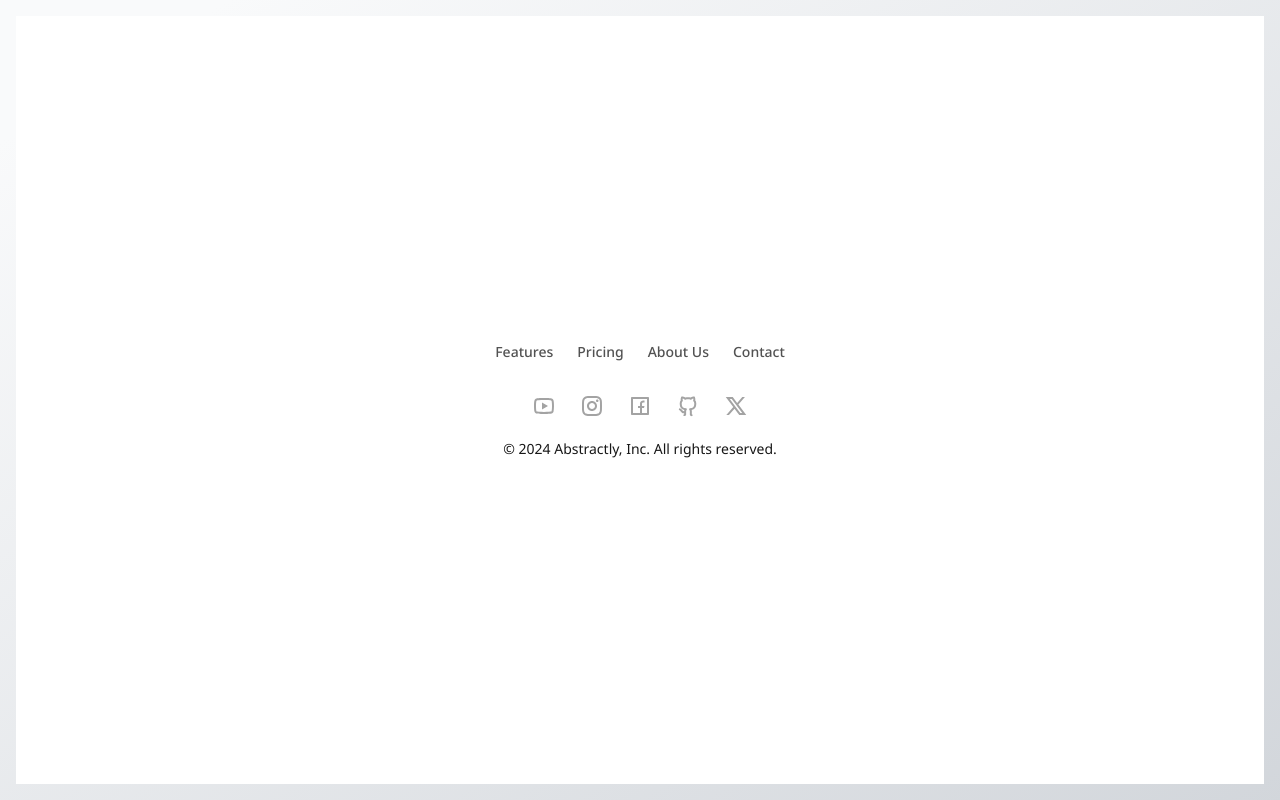
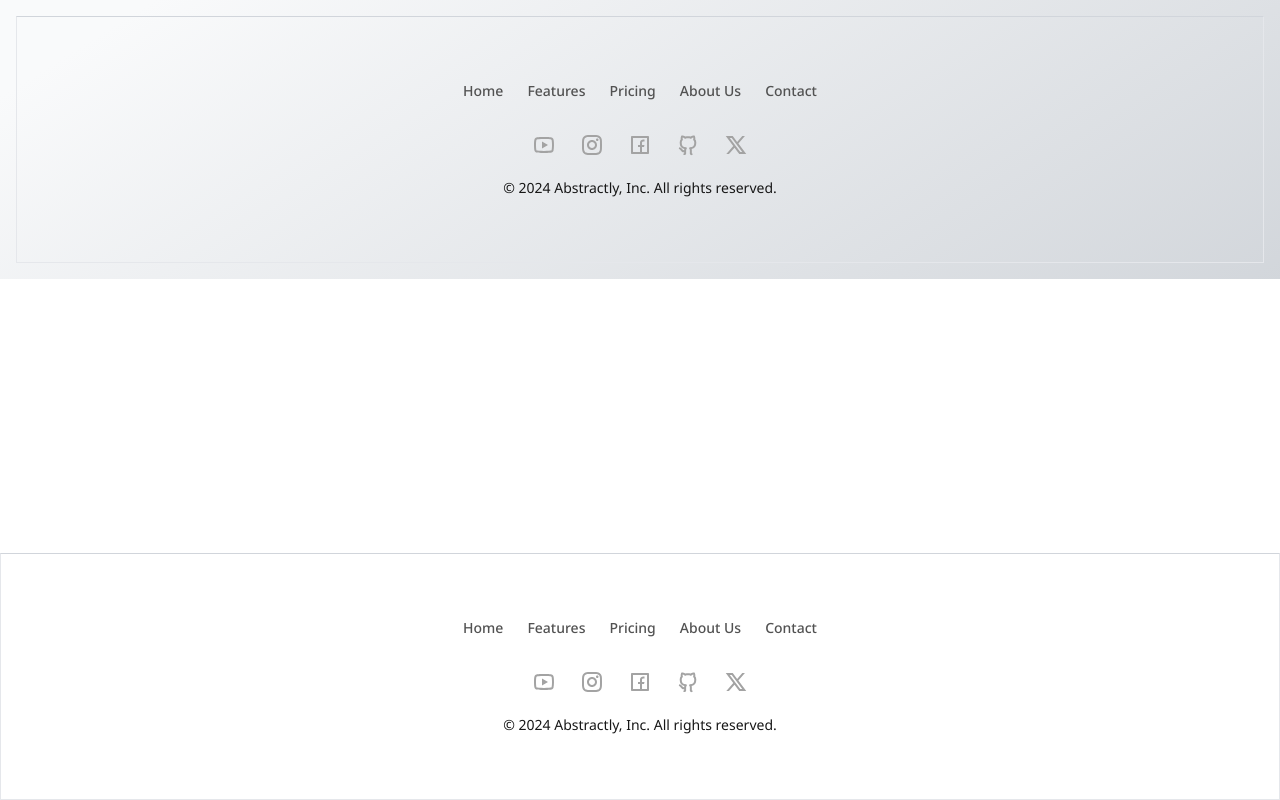
Before and after one commit to av0ed/ui-component-library, a Next.js app: page /footer in a window 1280 px wide. Built offline with nearby package versions, Linux system fonts and the light colour scheme.

Commit message:
update layout

```diff
--- a/app/_components/footer.tsx
+++ b/app/_components/footer.tsx
@@ -6,9 +6,14 @@ import {
   RiGithubLine,
   RiTwitterXLine,
 } from "@remixicon/react";
-import { makeLink } from "../_utilities/helpers";
 
-const pages = ["Features", "Pricing", "About Us", "Contact"];
+const pages = [
+  { id: 0, page: "Home", href: "/" },
+  { id: 1, page: "Features", href: "/" },
+  { id: 2, page: "Pricing", href: "/" },
+  { id: 3, page: "About Us", href: "team-section" },
+  { id: 4, page: "Contact", href: "/" },
+];
 
 const socialLinks = [
   { id: 0, Icon: RiYoutubeLine, href: "/" },
@@ -28,11 +33,11 @@ const classes = {
 
 export default function Footer() {
   return (
-    <footer className="flex flex-col items-center justify-center text-sm font-medium py-12 md:py-16 lg:py-24 px-8 lg:px-24 w-full w-screen-sm md:w-screen-md">
+    <footer className="flex flex-col items-center justify-center border border-t-gray-300 text-sm font-medium py-12 md:py-16 lg:py-24 px-8 lg:px-24 w-full w-screen-sm md:w-screen-md">
       <ul className="flex flex-row flex-nowrap gap-x-4 md:gap-x-6">
-        {pages.map((page) => (
-          <li key={page}>
-            <Link className={classes.pageLink} href={makeLink(page)}>
+        {pages.map(({ id, page, href }) => (
+          <li key={id}>
+            <Link className={classes.pageLink} href={href}>
               {page}
             </Link>
           </li>
--- a/app/badge/page.tsx
+++ b/app/badge/page.tsx
@@ -15,8 +15,7 @@ export default function BadgePage() {
     "badge--brand",
   ];
   return (
-    <div className="pt-[200px] h-screen">
-      <div className="flex flex-col justify-center items-start mx-auto gap-y-6 w-[240px]">
+    <div className="py-[200px] px-4 flex flex-col justify-center items-start mx-auto gap-y-6 w-[240px]">
       {badgeVariants.map((variant, idx) => (
         <div
           key={`${variant}_${idx}`}
@@ -32,6 +31,5 @@ export default function BadgePage() {
         </div>
       ))}
     </div>
-    </div>
   );
 }
--- a/app/blog-card/page.tsx
+++ b/app/blog-card/page.tsx
@@ -6,7 +6,7 @@ export const metadata: Metadata = {
 };
 export default function BlogCardPage() {
   return (
-    <div className="flex items-start justify-center pt-[120px] bg-gradient-haze h-screen">
+    <div className="flex flex-1 items-start justify-center py-[120px] px-4 bg-gradient-haze">
       <BlogCard
         headline="Top 5 Living Room Inspirations"
         subHeadline="Curated vibrants colors for your living, make it pop & calm in the same time."
--- a/app/button/page.tsx
+++ b/app/button/page.tsx
@@ -16,7 +16,7 @@ export const metadata: Metadata = {
 
 export default function ButtonPage() {
   return (
-    <div className="h-screen flex flex-col items-center py-28 px-6 md:px-8 lg:px-0">
+    <div className="flex flex-col items-center py-28 px-6 md:px-8 lg:px-0">
       <div className="flex flex-col justify-center items-start gap-y-12">
         <div className="flex flex-row flex-wrap items-center gap-5">
           <Button classes="btn--md btn--primary" text="Button CTA" />
--- a/app/footer/page.tsx
+++ b/app/footer/page.tsx
@@ -6,8 +6,8 @@ export const metadata: Metadata = {
 };
 export default function FooterPage() {
   return (
-    <div className="p-4 bg-neutral-600 h-screen bg-gradient-haze">
-      <div className="flex items-center justify-center h-full bg-white">
+    <div className="p-4 bg-neutral-600 bg-gradient-haze">
+      <div className="flex items-center justify-center h-full">
         <Footer />
       </div>
     </div>
--- a/app/icon-button/page.tsx
+++ b/app/icon-button/page.tsx
@@ -24,12 +24,12 @@ export const metadata: Metadata = {
 
 export default function IconButtonPage() {
   return (
-    <div className="h-screen flex flex-col items-center py-28 px-6 md:px-8 lg:px-0">
+    <div className="flex flex-col items-center py-28 px-6 md:px-8 lg:px-0">
       <div className="flex flex-col justify-center items-start gap-y-12">
         {iconButtonVariants.map((variant, idx) => (
           <div
             key={`${variant}_${idx}`}
-            className="flex flex-row items-center gap-x-6"
+            className="flex flex-row flex-wrap items-center gap-6"
           >
             {iconButtonSizes.map((size) => (
               <IconButton
--- a/app/layout.tsx
+++ b/app/layout.tsx
@@ -1,5 +1,6 @@
 import type { Metadata } from "next";
 import { Noto_Sans } from "next/font/google";
+import Footer from "./_components/footer";
 import "./globals.css";
 
 const notoSans = Noto_Sans({
@@ -19,9 +20,10 @@ export default function RootLayout({
   children: React.ReactNode;
 }>) {
   return (
-    <html lang="en">
-      <body className={`${notoSans.className} h-full bg-white`}>
-        {children}
+    <html lang="en" className="h-full">
+      <body className={`${notoSans.className} flex flex-col h-full bg-white`}>
+        <main className="flex flex-col flex-nowrap flex-1">{children}</main>
+        <Footer />
       </body>
     </html>
   );
--- a/app/not-found.tsx
+++ b/app/not-found.tsx
@@ -1,14 +1,13 @@
-import Link from "next/link";
 import Image from "next/image";
 import Button from "./_components/button";
 import abstractBackground from "../public/abstract-background.jpg";
 
 export default function NotFound() {
   return (
-    <section className="flex flex-col justify-center h-screen">
+    <section className="h-full flex flex-col justify-center">
       <Image
         alt="An abstract, flowing background"
-        className="fixed h-screen w-screen overflow-hidden -z-10"
+        className="fixed overflow-hidden -z-10"
         fill
         quality={25}
         src={abstractBackground}
--- a/app/page.tsx
+++ b/app/page.tsx
@@ -1,5 +1,4 @@
 import Link from "next/link";
-import Footer from "./_components/footer";
 import { makeLink } from "./_utilities/helpers";
 
 export default function Home() {
@@ -9,24 +8,18 @@ export default function Home() {
     "Button",
     "Blog Card",
     "Icon Button",
-    "Footer",
     "Profile Card",
     "Team Section",
     "Testimonial Card",
     "Text Input",
   ];
   return (
-    <main className="h-screen flex flex-col flex-nowrap">
-      <ul>
+    <ul className="flex flex-col flex-nowrap">
       {pages.map((page) => (
         <li key={page}>
           <Link href={makeLink(page)}>{page}</Link>
         </li>
       ))}
     </ul>
-      <div className="mt-auto">
-        <Footer />
-      </div>
-    </main>
   );
 }
--- a/app/profile-card/page.tsx
+++ b/app/profile-card/page.tsx
@@ -14,7 +14,7 @@ export const metadata: Metadata = {
 
 export default function ProfileCardPage() {
   return (
-    <div className="flex justify-center items-start pt-[200px] h-screen bg-gradient-haze">
+    <div className="flex flex-1 justify-center items-start py-[200px] px-4 bg-gradient-haze">
       <ProfileCard
         name="Sarah Dole"
         role="Front End Engineer @ Microsoft"
--- a/app/testimonial-card/page.tsx
+++ b/app/testimonial-card/page.tsx
@@ -6,7 +6,7 @@ export const metadata: Metadata = {
 };
 export default function TestimonialCardPage() {
   return (
-    <div className="flex items-start justify-center pt-[200px] bg-gradient-haze h-screen">
+    <div className="flex flex-1 items-start justify-center py-[200px] px-4 bg-gradient-haze">
       <TestimonialCard
         name="Sarah Dole"
         username="@sarahdole"
--- a/app/text-input/page.tsx
+++ b/app/text-input/page.tsx
@@ -8,26 +8,26 @@ export const metadata: Metadata = {
 
 export default function TextInputPage() {
   return (
-    <div className="flex flex-col gap-y-12 justify-start items-center my-28 h-screen">
+    <div className="flex flex-col gap-y-12 justify-start items-center my-28 px-4">
       <TextInput
         IconRight={RiQuestionLine}
         label="Email"
         placeholder="name@email.com"
         type="email"
-        hint="This is a hint text."
+        hint="Here's some hint text."
       />
       <TextInput
         IconRight={RiQuestionLine}
         label="Email"
         placeholder="name@email.com"
         type="email"
-        hint="This is a hint text."
+        hint="Here's some more hint text."
       />
       <TextInput
         IconRight={RiQuestionLine}
         label="Email"
         placeholder="name@email.com"
-        hint="This is a hint text."
+        hint="This is a disabled input."
         type="email"
         isDisabled={true}
       />
```
Lines whose indentation alone changed are shown as unchanged.
